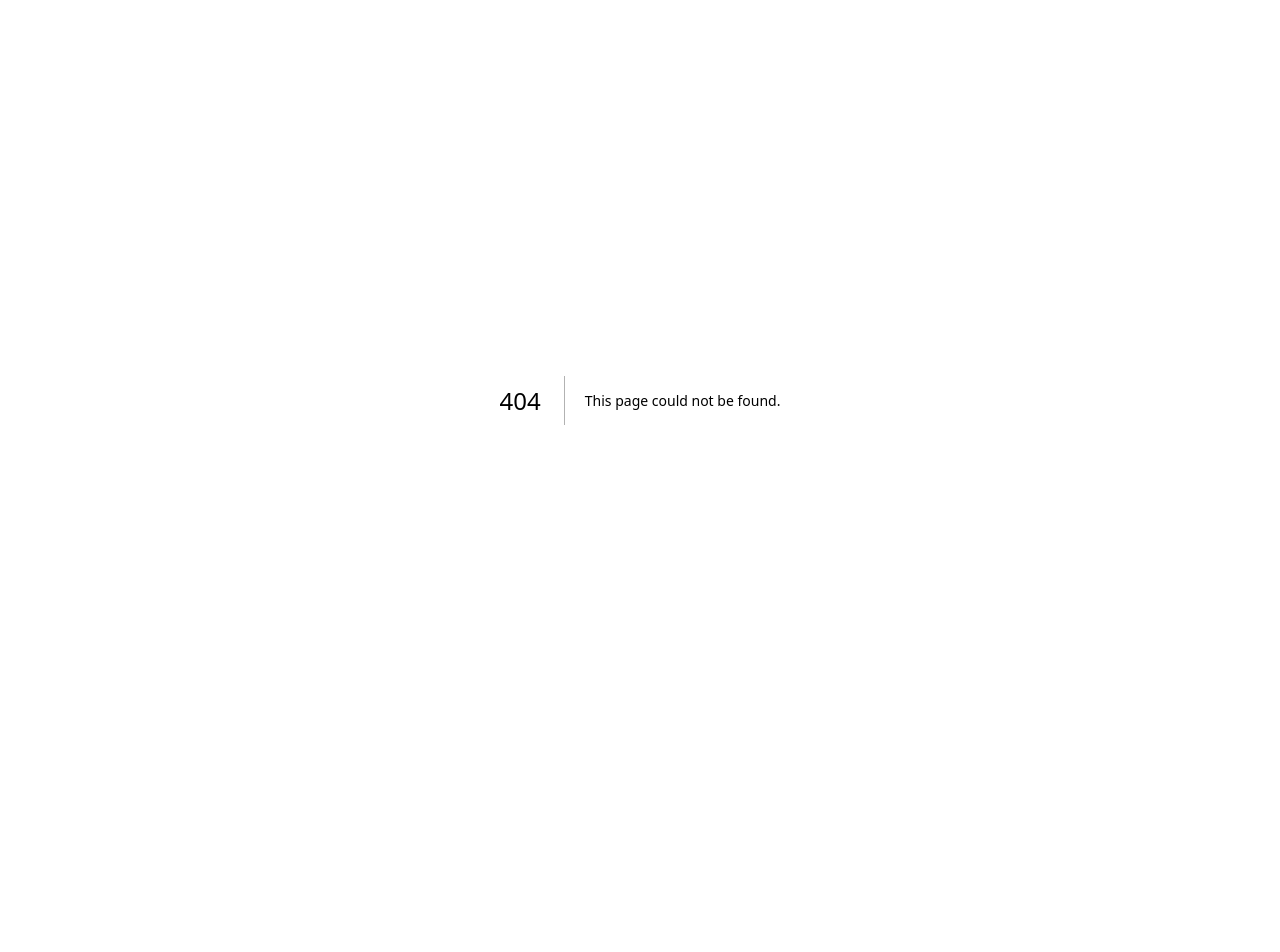
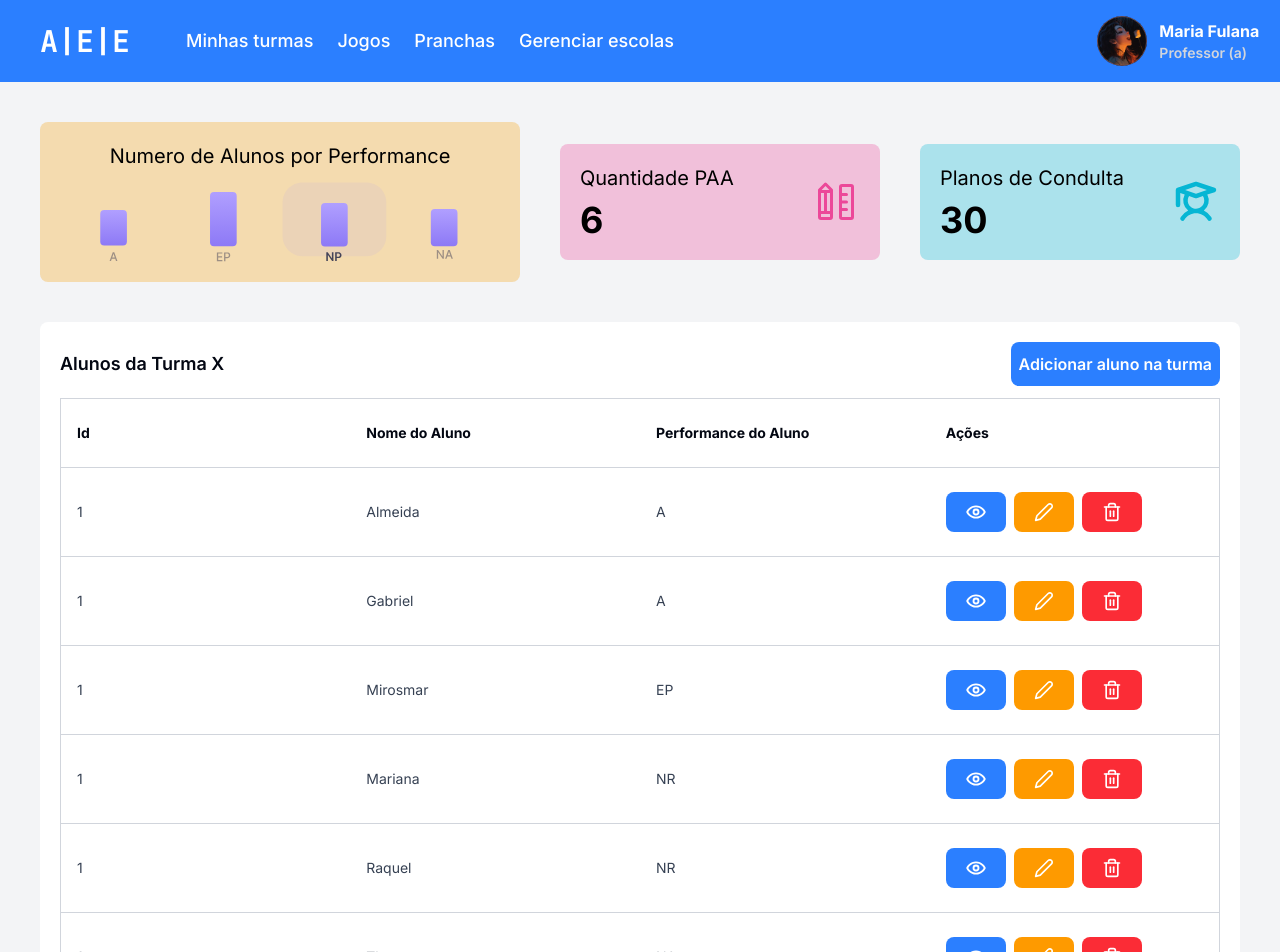
Before and after one commit to Tomas025/AEE-Plus, a Next.js app: page /viewClass in a window 1280 px wide. Before the commit this address had no page. Shown: the top 952 px of the page. Before the commit the page ends 800 px from the top, so only its background shows below. Built offline with nearby package versions, Linux system fonts and the light colour scheme.

Commit message:
feat: feito tela de visualização da turma

```diff
--- /dev/null
+++ b/src/app/(auth-routes)/viewClass/page.tsx
@@ -0,0 +1,155 @@
+import Image from "next/image";
+import { FiEdit2, FiTrash2 } from "react-icons/fi";
+import { PiEyeBold, PiPencilRuler, PiStudentBold } from "react-icons/pi";
+
+export default function ViewClassPage() {
+  return (
+    <div className="flex min-h-full flex-col items-center gap-y-10 p-10">
+      <div className="flex w-full items-center justify-between">
+        <div className="flex w-2/5 flex-col items-center justify-center gap-3 rounded-lg bg-[#F59E0B4D] p-5">
+          <p className="text-xl">Numero de Alunos por Performance</p>
+          <Image
+            src={"/Chart 5.svg"}
+            alt="Performance"
+            width={362}
+            height={78}
+          />
+        </div>
+        <div className="flex w-80 items-center justify-between rounded-lg bg-[#EC48994D] p-5">
+          <div className="space-y-2">
+            <p className="text-xl">Quantidade PAA</p>
+            <p className="text-4xl font-bold">6</p>
+          </div>
+          <PiPencilRuler className="text-5xl text-[#EC4899]" />
+        </div>
+        <div className="flex w-80 items-center justify-between rounded-lg bg-[#06B6D44D] p-5">
+          <div className="space-y-2">
+            <p className="text-xl">Planos de Condulta</p>
+            <p className="text-4xl font-bold">30</p>
+          </div>
+          <PiStudentBold className="text-5xl text-[#06B6D4]" />
+        </div>
+      </div>
+      <div className="flex w-full flex-col items-center gap-y-3 rounded-lg bg-white p-5">
+        <div className="flex w-full items-center justify-between">
+          <p className="text-lg font-semibold text-gray-950">
+            Alunos da Turma X
+          </p>
+          <button className="rounded-lg bg-blue-500 px-2 py-2.5 font-semibold text-white">
+            Adicionar aluno na turma
+          </button>
+        </div>
+        <table className="w-full border border-gray-300">
+          <thead>
+            <tr className="w-full border border-gray-300 text-sm font-bold text-gray-950">
+              <th className="w-1/4 px-4 py-6 text-start">Id</th>
+              <th className="w-1/4 px-4 py-6 text-start">Nome do Aluno</th>
+              <th className="w-1/4 px-4 py-6 text-start">
+                Performance do Aluno
+              </th>
+              <th className="w-1/4 px-4 py-6 text-start">Ações</th>
+            </tr>
+          </thead>
+          <tbody className="w-full text-sm text-gray-700">
+            <tr className="border border-gray-300">
+              <td className="px-4 py-6">1</td>
+              <td className="px-4 py-6">Almeida</td>
+              <td className="px-4 py-6">A</td>
+              <td className="flex gap-x-2 px-4 py-6">
+                <button className="rounded-lg bg-blue-500 px-5 py-2.5 text-xl text-white">
+                  <PiEyeBold />
+                </button>
+                <button className="rounded-lg bg-amber-500 px-5 py-2.5 text-xl text-white">
+                  <FiEdit2 />
+                </button>
+                <button className="rounded-lg bg-red-500 px-5 py-2.5 text-xl text-white">
+                  <FiTrash2 />
+                </button>
+              </td>
+            </tr>
+            <tr className="border border-gray-300">
+              <td className="px-4 py-6">1</td>
+              <td className="px-4 py-6">Gabriel</td>
+              <td className="px-4 py-6">A</td>
+              <td className="flex gap-x-2 px-4 py-6">
+                <button className="rounded-lg bg-blue-500 px-5 py-2.5 text-xl text-white">
+                  <PiEyeBold />
+                </button>
+                <button className="rounded-lg bg-amber-500 px-5 py-2.5 text-xl text-white">
+                  <FiEdit2 />
+                </button>
+                <button className="rounded-lg bg-red-500 px-5 py-2.5 text-xl text-white">
+                  <FiTrash2 />
+                </button>
+              </td>
+            </tr>
+            <tr className="border border-gray-300">
+              <td className="px-4 py-6">1</td>
+              <td className="px-4 py-6">Mirosmar</td>
+              <td className="px-4 py-6">EP</td>
+              <td className="flex gap-x-2 px-4 py-6">
+                <button className="rounded-lg bg-blue-500 px-5 py-2.5 text-xl text-white">
+                  <PiEyeBold />
+                </button>
+                <button className="rounded-lg bg-amber-500 px-5 py-2.5 text-xl text-white">
+                  <FiEdit2 />
+                </button>
+                <button className="rounded-lg bg-red-500 px-5 py-2.5 text-xl text-white">
+                  <FiTrash2 />
+                </button>
+              </td>
+            </tr>
+            <tr className="border border-gray-300">
+              <td className="px-4 py-6">1</td>
+              <td className="px-4 py-6">Mariana</td>
+              <td className="px-4 py-6">NR</td>
+              <td className="flex gap-x-2 px-4 py-6">
+                <button className="rounded-lg bg-blue-500 px-5 py-2.5 text-xl text-white">
+                  <PiEyeBold />
+                </button>
+                <button className="rounded-lg bg-amber-500 px-5 py-2.5 text-xl text-white">
+                  <FiEdit2 />
+                </button>
+                <button className="rounded-lg bg-red-500 px-5 py-2.5 text-xl text-white">
+                  <FiTrash2 />
+                </button>
+              </td>
+            </tr>
+            <tr className="border border-gray-300">
+              <td className="px-4 py-6">1</td>
+              <td className="px-4 py-6">Raquel</td>
+              <td className="px-4 py-6">NR</td>
+              <td className="flex gap-x-2 px-4 py-6">
+                <button className="rounded-lg bg-blue-500 px-5 py-2.5 text-xl text-white">
+                  <PiEyeBold />
+                </button>
+                <button className="rounded-lg bg-amber-500 px-5 py-2.5 text-xl text-white">
+                  <FiEdit2 />
+                </button>
+                <button className="rounded-lg bg-red-500 px-5 py-2.5 text-xl text-white">
+                  <FiTrash2 />
+                </button>
+              </td>
+            </tr>
+            <tr className="border border-gray-300">
+              <td className="px-4 py-6">1</td>
+              <td className="px-4 py-6">Thamyres</td>
+              <td className="px-4 py-6">NA</td>
+              <td className="flex gap-x-2 px-4 py-6">
+                <button className="rounded-lg bg-blue-500 px-5 py-2.5 text-xl text-white">
+                  <PiEyeBold />
+                </button>
+                <button className="rounded-lg bg-amber-500 px-5 py-2.5 text-xl text-white">
+                  <FiEdit2 />
+                </button>
+                <button className="rounded-lg bg-red-500 px-5 py-2.5 text-xl text-white">
+                  <FiTrash2 />
+                </button>
+              </td>
+            </tr>
+          </tbody>
+        </table>
+      </div>
+    </div>
+  );
+}
```
Also changed, not shown: public/Chart 5.svg (added).
